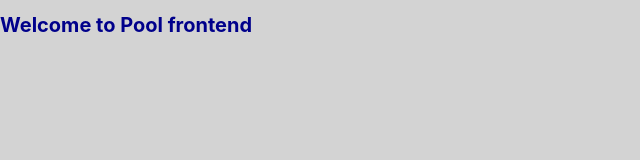
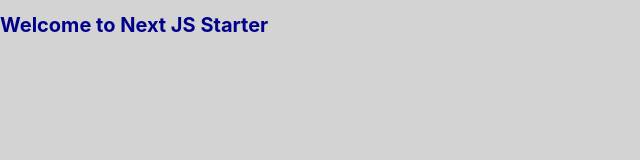
Before and after one commit to sorokinvj/nextjs-typescript-styled-starter, a Next.js app: page / in a window 1280 px wide. Shown: the top 160 px of the page, without its empty margins (0-640 px from the left). Built offline with nearby package versions, Linux system fonts and the light colour scheme.

Commit message:
changed the intro again

```diff
--- a/pages/index.tsx
+++ b/pages/index.tsx
@@ -18,7 +18,7 @@ const IndexPage: React.FC<NextPage> = () => {
       </Head>
 
       <main>
-        <h1>Welcome to Pool frontend</h1>
+        <h1>Welcome to Next JS Starter</h1>
       </main>
     </Wrapper>
   )
```
